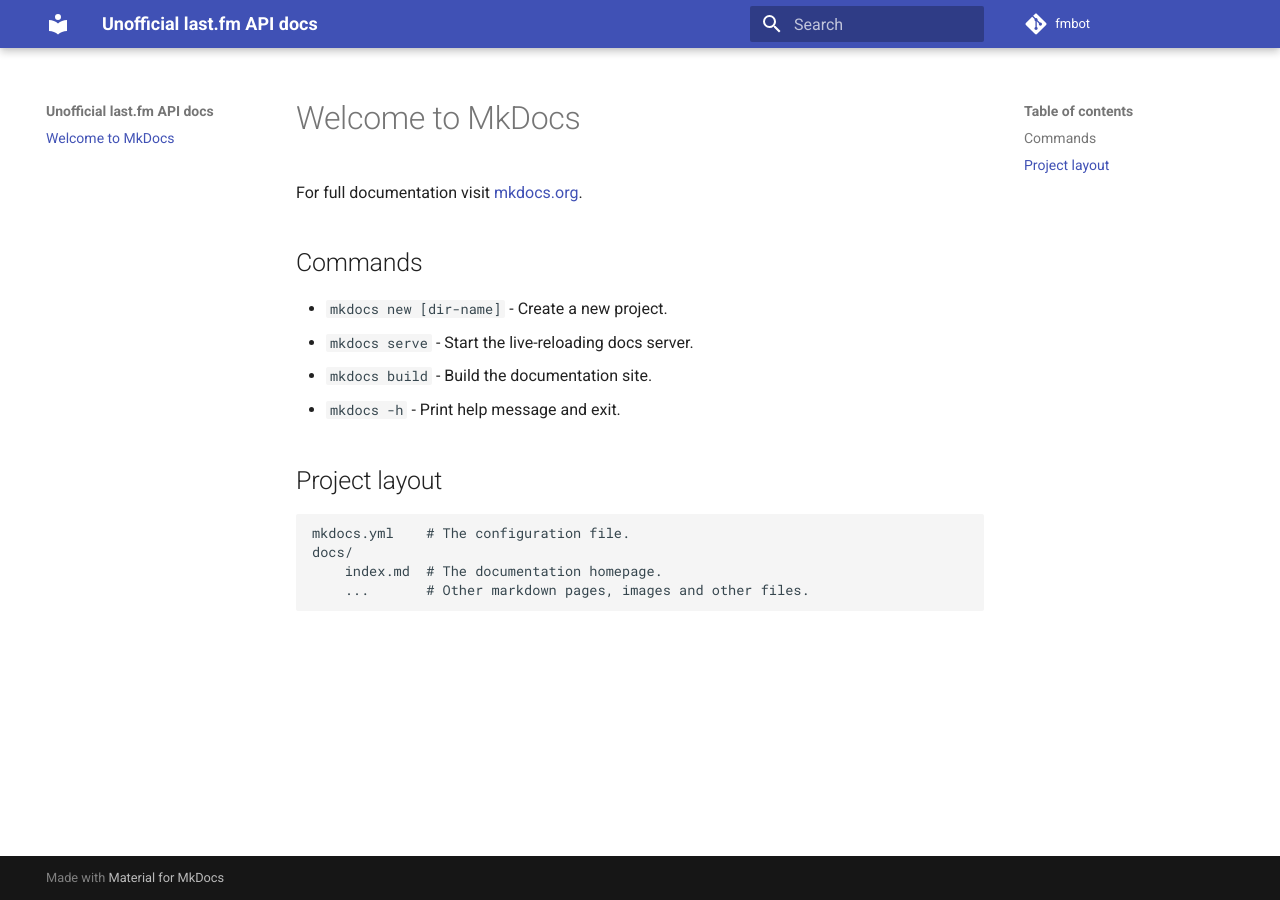
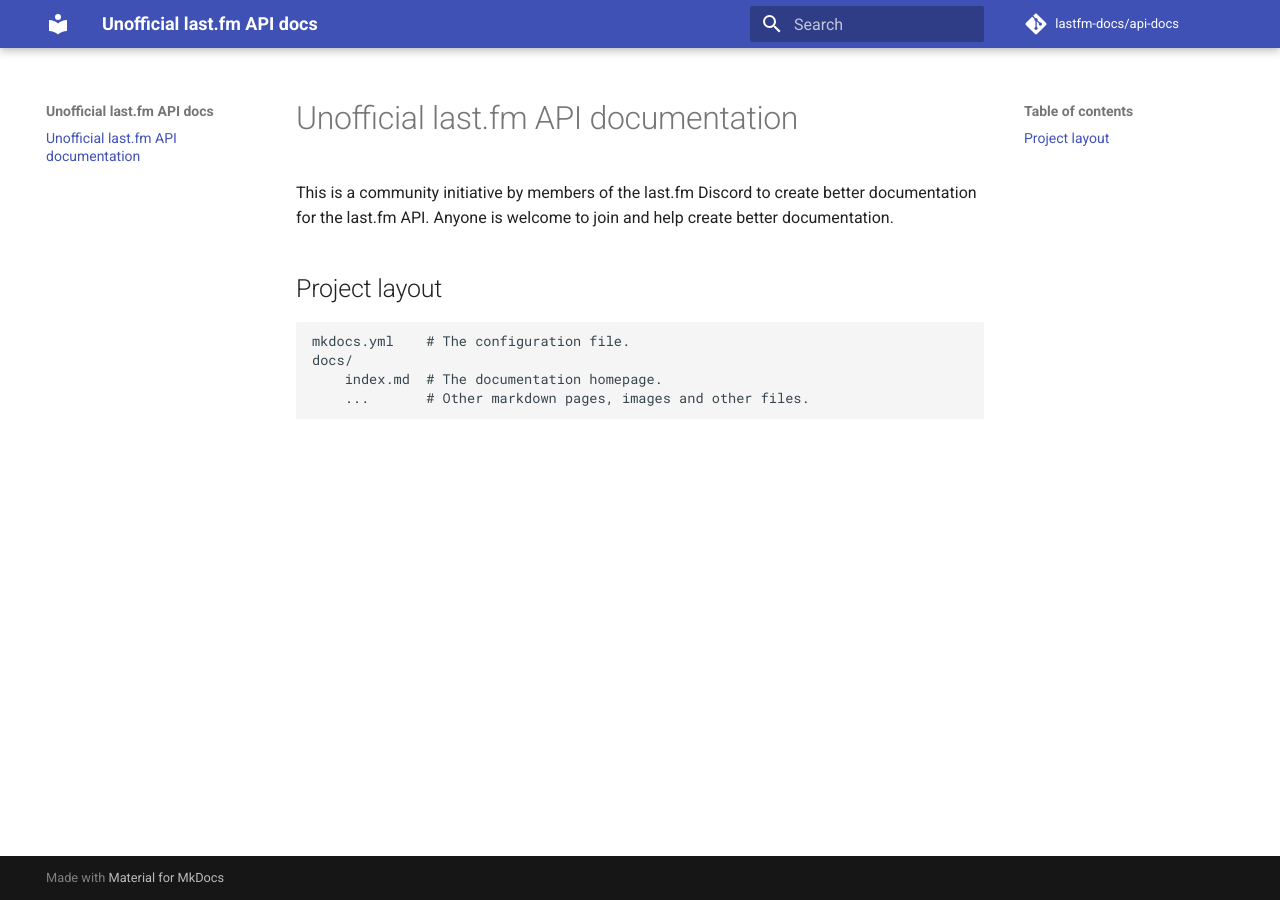
Before and after one commit to lastfm-docs/api-docs, an MkDocs documentation site: the page built from docs/index.md, in a window 1280 px wide. Built offline with MkDocs 1.6.1 and Material for MkDocs 9.7.7, drawn with Linux system fonts in a browser that asks for light colours; comment, search, counter and statistics services are not loaded.

Commit message:
Update mkdocs name

```diff
--- a/docs/index.md
+++ b/docs/index.md
@@ -1,13 +1,6 @@
-# Welcome to MkDocs
+# Unofficial last.fm API documentation
 
-For full documentation visit [mkdocs.org](https://www.mkdocs.org).
-
-## Commands
-
-* `mkdocs new [dir-name]` - Create a new project.
-* `mkdocs serve` - Start the live-reloading docs server.
-* `mkdocs build` - Build the documentation site.
-* `mkdocs -h` - Print help message and exit.
+This is a community initiative by members of the last.fm Discord to create better documentation for the last.fm API. Anyone is welcome to join and help create better documentation.
 
 ## Project layout
 
--- a/mkdocs.yml
+++ b/mkdocs.yml
@@ -1,6 +1,6 @@
 site_name: Unofficial last.fm API docs
 repo_url: https://github.com/lastfm-docs/api-docs
-repo_name: fmbot
+repo_name: lastfm-docs/api-docs
 site_description: Unofficial documentation for the last.fm API
 theme:
   name: 'material'
```
